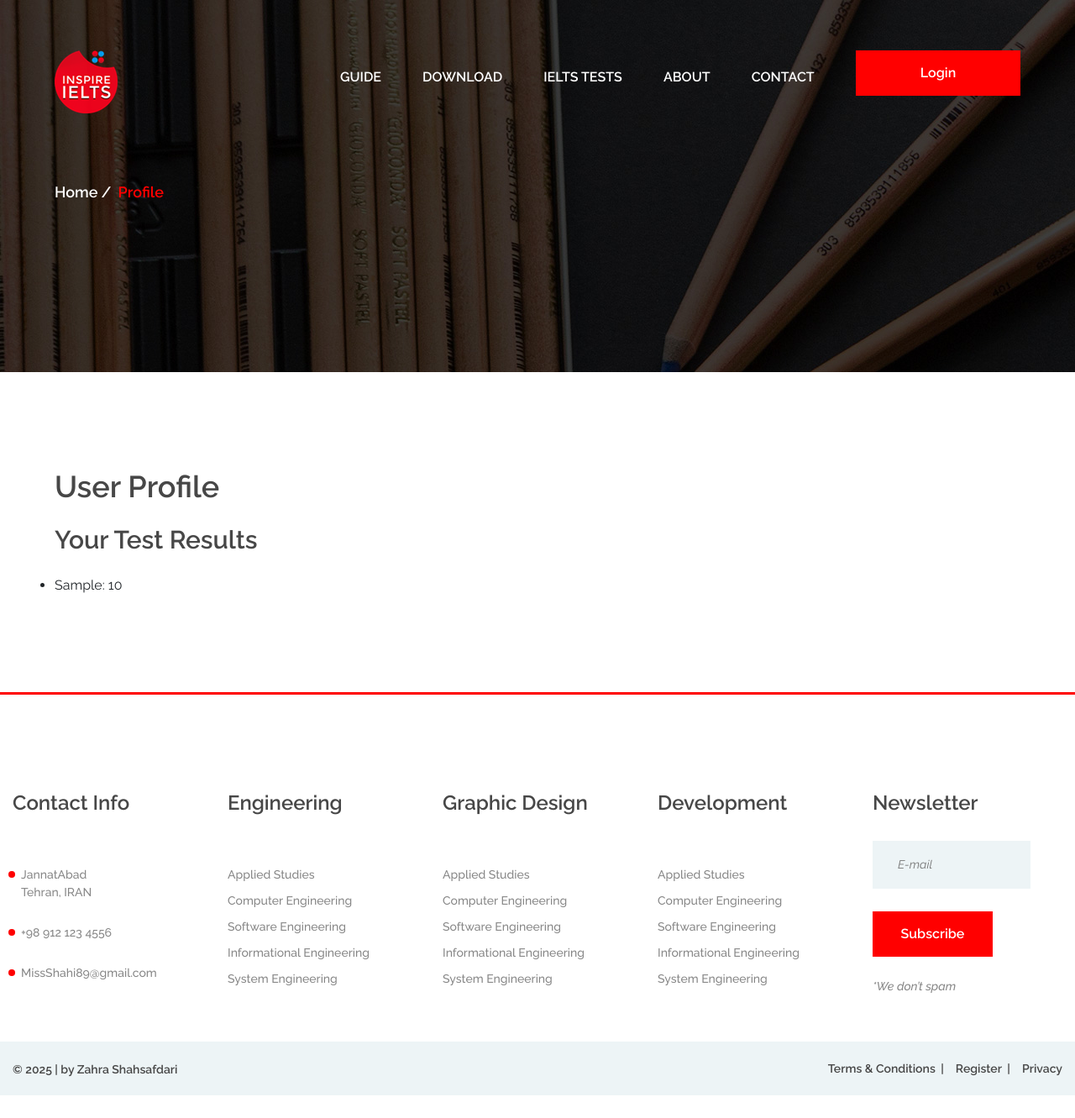
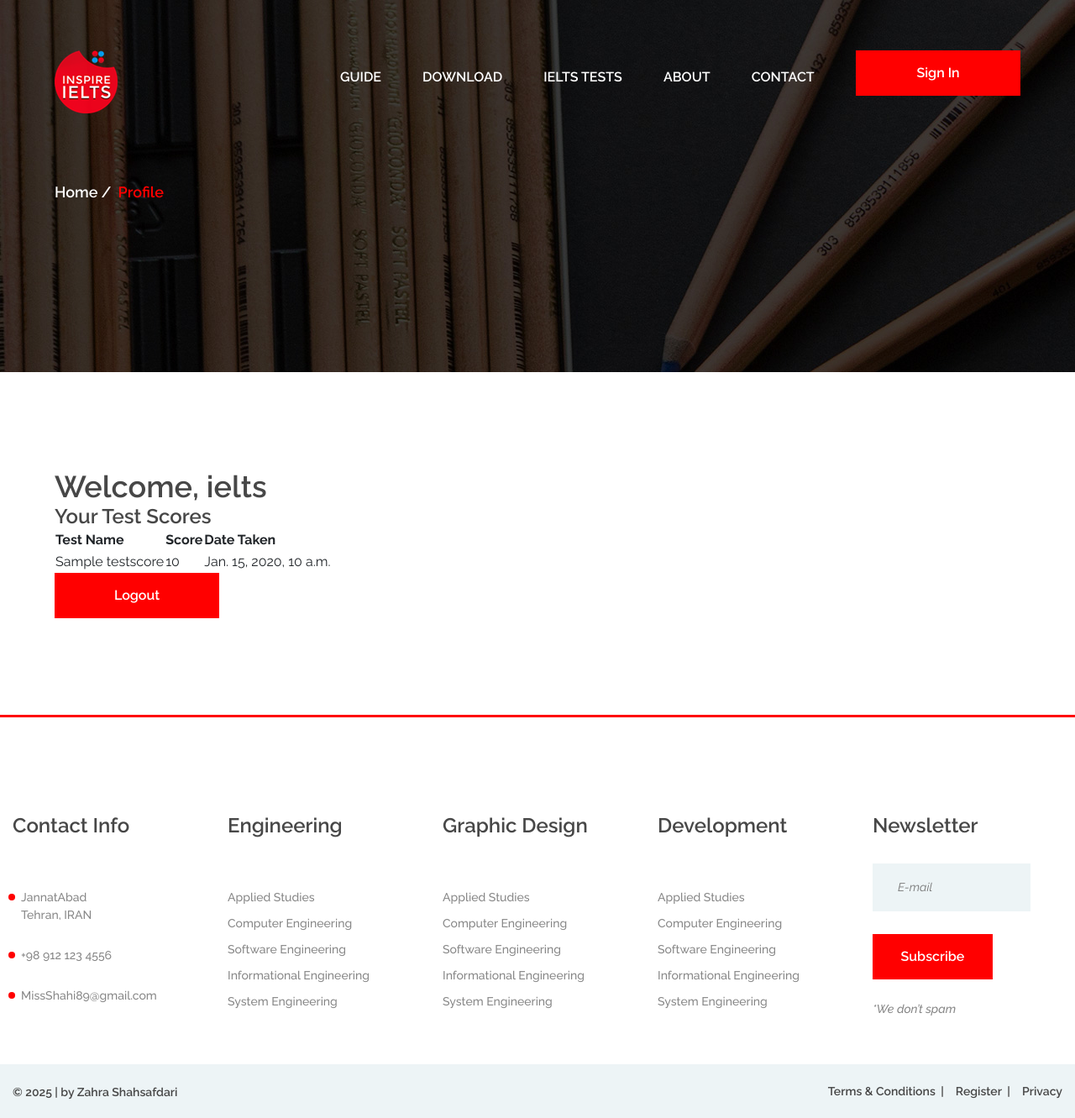
Before and after one commit to ZahraShahsafdari/ieltstest, a Django app: page /profile/ in a window 1280 px wide. Shown: the whole page at 84% size. Before the commit the page ends 1304 px from the top, so only its background shows below. Run offline with Django 5.2, Linux system fonts and the light colour scheme; a user stored in the database is signed in; tables that the repository leaves empty hold one stand-in row (values such as "Sample post"); some libraries are stand-ins or nearby versions.

Commit message:
update12 for signin, signup, logout, profile

```diff
--- a/ieltstest/admin.py
+++ b/ieltstest/admin.py
@@ -10,7 +10,8 @@ from .models import (ReadingText,
                      WAnswer,
                      ContactMessage,
                      UniversityList,
-                     TestResult)
+                     TestScore,
+)
 
 admin.site.register(ReadingText)
 admin.site.register(RQuestion)
@@ -28,4 +29,4 @@ admin.site.register(ContactMessage)
 
 admin.site.register(UniversityList)
 
-admin.site.register(TestResult)
+admin.site.register(TestScore)
--- a/ieltstest/models.py
+++ b/ieltstest/models.py
@@ -1,9 +1,16 @@
 from django.db import models
 from django.contrib.auth.models import User
 
-# User Profile Model
-class UserProfile(models.Model):
-    user = models.OneToOneField(User, on_delete=models.CASCADE)
+
+# Profile
+class TestScore(models.Model):
+    user = models.ForeignKey(User, on_delete=models.CASCADE)
+    test_name = models.CharField(max_length=100)
+    score = models.IntegerField()
+    date_taken = models.DateTimeField(auto_now_add=True)
+
+    def __str__(self):
+        return f"{self.user.username} - {self.test_name} - {self.score}"
 
 # Reading Test Part
 class ReadingText(models.Model):
@@ -78,14 +85,6 @@ class WAnswer(models.Model):
     def __str__(self):
         return self.wanswer_text
 
-
-# Test Result Model
-class TestResult(models.Model):
-    user = models.ForeignKey(User, on_delete=models.CASCADE)
-    skill = models.CharField(max_length=100)  # Can be 'Reading', 'Listening', 'Writing'
-    score = models.IntegerField()
-    date_taken = models.DateTimeField(auto_now_add=True)
-
 # Contact
 class ContactMessage(models.Model):
     name = models.CharField(max_length=100)
--- a/ieltstest/templates/base.html
+++ b/ieltstest/templates/base.html
@@ -51,7 +51,7 @@
 					</div>
 				</div>
 				<div class="col-lg-9 col-md-9">
-					<a href="{% url 'ieltstest:login' %}" class="site-btn header-btn">Login</a>
+					<a href="{% url 'ieltstest:signin' %}" class="site-btn header-btn">Sign In</a>
 					<nav class="main-menu">
 						<ul>
 							<li><a href="{% url 'ieltstest:guide' %}">GUIDE</a></li>
--- a/ieltstest/templates/profile.html
+++ b/ieltstest/templates/profile.html
@@ -1,11 +1,10 @@
+<!-- profile.html -->
 {% extends 'base.html' %}
 {% load static %}
 
-{% block title %} Profile page {% endblock %}
+{% block title %} Profile Page {% endblock %}
 
 {% block content %}
-
-    <!-- Page info -->
     <div class="page-info-section set-bg" data-setbg="{% static 'img/page-bg/4.jpg' %}">
         <div class="container">
             <div class="site-breadcrumb">
@@ -14,28 +13,33 @@
             </div>
         </div>
     </div>
-    <!-- Page info end -->
 
-    <!-- Page -->
     <section class="profile-page spad">
         <div class="container">
-                <div class="row">
-                    <div class="col-lg-8">
-                    <h2>User Profile</h2>
-                    <br/>
-                    <h3>Your Test Results</h3>
-                    <br/>
-                    <ul>
-                    {% for result in results %}
-                        <li>{{ result.skill }}: {{ result.score }}</li>
+            <h2>Welcome, {{ user.username }}</h2>
+            <h4>Your Test Scores</h4>
+            <table>
+                <tr>
+                    <th>Test Name</th>
+                    <th>Score</th>
+                    <th>Date Taken</th>
+                </tr>
+                {% for score in scores %}
+                <tr>
+                    <td>{{ score.test_name }}</td>
+                    <td>{{ score.score }}</td>
+                    <td>{{ score.date_taken }}</td>
+                </tr>
                 {% empty %}
-                        <li>No results yet.</li>
+                <tr>
+                    <td colspan="3">No test scores available.</td>
+                </tr>
                 {% endfor %}
-                    </ul>
-                    </div>
-                </div>
+            </table>
+            <form method="post" action="{% url 'ieltstest:logout' %}">
+            {% csrf_token %}
+            <button type="submit" class="site-btn">Logout</button>
+            </form>
         </div>
     </section>
-    <!-- Page end -->
-
 {% endblock %}
--- a/ieltstest/urls.py
+++ b/ieltstest/urls.py
@@ -1,4 +1,6 @@
 from . import views
+from .views import signin, signup, profile
+from django.contrib.auth.views import LogoutView
 from django.urls import path
 
 app_name = 'ieltstest'
@@ -14,7 +16,9 @@ urlpatterns = [
     path('readingmore/', views.readingmore, name='readingmore'),
     path('writingmore/', views.writingmore, name='writingmore'),
     path('listeningmore/', views.listeningmore, name='listeningmore'),
-    path('signup/', views.signup, name='signup'),
-    path('login/', views.user_login, name='login'),
-    path('profile/', views.profile, name='profile'),
+    path('signin/', signin, name='signin'),
+    path('signup/<str:email>/', signup, name='signup'),
+    path('profile/', profile, name='profile'),
+    path('logout/', LogoutView.as_view(next_page='ieltstest:index'), name='logout'),
+
 ]
--- a/ieltstest/views.py
+++ b/ieltstest/views.py
@@ -1,15 +1,54 @@
 from django.shortcuts import render, redirect
-from . import models
+from django import forms
 from django.contrib import messages
+from django.contrib.auth.models import User
+from .forms import CustomUserCreationForm
 from django.contrib.auth import login, authenticate
 from django.contrib.auth.decorators import login_required
 from django.contrib.auth.forms import UserCreationForm
 from .forms import ContactForm, SearchForm
-from .models import ReadingText, RQuestion, RAnswer, ListeningText, LQuestion, LAnswer, WritingText, WQuestion, WAnswer, TestResult, UniversityList
-
+from django.core.exceptions import MultipleObjectsReturned
+from .models import ReadingText, RQuestion, RAnswer, ListeningText, LQuestion, LAnswer, WritingText, WQuestion, WAnswer, TestScore, UniversityList
 
 def index(request):
     return render(request, 'index.html')
+
+def signup(request, email):
+    if request.method == 'POST':
+        form = CustomUserCreationForm(request.POST)
+        if form.is_valid():
+            user = form.save(commit=False)
+            user.email = email  # Set the email from the previous step
+            user.save()
+            login(request, user)  # Log the user in after signing up
+            return redirect('ieltstest:profile')  # Redirect to profile page
+        else:
+            print("Form errors:", form.errors)  # Print form errors for debugging
+    else:
+        form = CustomUserCreationForm(initial={'email': email})
+    return render(request, 'signup.html', {'form': form, 'email': email})
+
+def signin(request):
+    if request.method == 'POST':
+        email = request.POST.get('email')
+        try:
+            user = User.objects.get(email=email)
+            login(request, user)
+            return redirect('ieltstest:profile')  # Redirect to profile page
+        except User.DoesNotExist:
+            return redirect('ieltstest:signup', email=email)  # Redirect to signup view with email
+        except MultipleObjectsReturned:
+            # Handle the case where multiple users exist with the same email
+            print("Multiple users found with the same email. Please contact support.")
+            # Optionally, redirect to an error page or show a message
+            return redirect('ieltstest:signin')  # Redirect back to signin or show an error message
+    return render(request, 'signin.html')
+
+def profile(request):
+    if not request.user.is_authenticated:
+        return redirect('ieltstest:signin')  # Redirect to signin page if not logged in
+    scores = TestScore.objects.filter(user=request.user)
+    return render(request, 'profile.html', {'scores': scores})
 
 def about(request):
     return render(request, 'about.html')
@@ -52,32 +91,6 @@ def listeningmore(request):
 def writingmore(request):
     return render(request, 'writingmore.html')
 
-def signup(request):
-    if request.method == 'POST':
-        form = UserCreationForm(request.POST)
-        if form.is_valid():
-            user = form.save()
-            login(request, user)
-            return redirect('profile')
-    else:
-        form = UserCreationForm()
-    return render(request, 'signup.html', {'form': form})
-
-def user_login(request):
-    if request.method == 'POST':
-        username = request.POST['username']
-        password = request.POST['password']
-        user = authenticate(request, username=username, password=password)
-        if user is not None:
-            login(request, user)
-            return redirect('profile')
-    return render(request, 'login.html')
-
-@login_required
-def profile(request):
-    user_results = TestResult.objects.filter(user=request.user)
-    return render(request, 'profile.html', {'results': user_results})
-
 @login_required
 def reading_test(request, reading_text_id):
     reading_text = ReadingText.objects.get(id=reading_text_id)
@@ -90,7 +103,7 @@ def reading_test(request, reading_text_id):
                 answer = RAnswer.objects.get(id=user_answer)
                 if answer.is_correct_for_reading:
                     score += 1
-        TestResult.objects.create(user=request.user, skill='Reading', score=score)
+        TestScore.objects.create(user=request.user, skill='Reading', score=score)
         return redirect('profile')
     return render(request, 'reading_test.html', {'reading_text': reading_text, 'questions': questions})
 
@@ -106,7 +119,7 @@ def listening_test(request, listening_text_id):
                 answer = LAnswer.objects.get(id=user_answer)
                 if answer.is_correct_for_listening:
                     score += 1
-        TestResult.objects.create(user=request.user, skill='Listening', score=score)
+        TestScore.objects.create(user=request.user, skill='Listening', score=score)
         return redirect('profile')
     return render(request, 'listening_test.html', {'listening_text': listening_text, 'questions': questions})
 
@@ -116,6 +129,6 @@ def writing_test(request, writing_text_id):
     questions = WQuestion.objects.filter(writing_text=writing_text)
     if request.method == 'POST':
         user_answer = request.POST.get('user_answer')
-        TestResult.objects.create(user=request.user, skill='Writing', score=0)
+        TestScore.objects.create(user=request.user, skill='Writing', score=0)
         return redirect('profile')
     return render(request, 'writing_test.html', {'writing_text': writing_text, 'questions': questions})
```
Also changed, not shown: ieltstest/forms.py (+11 -0 lines), ieltstest/static/css/style.css (+39 -0 lines), ieltstest/templates/index.html (+0 -15 lines), ieltstest/templates/signin.html (renamed from ieltstest/templates/login.html, +6 -6 lines), ieltstest/templates/signup.html (+25 -12 lines), db.sqlite3. Lines whose indentation alone changed are shown as unchanged.
